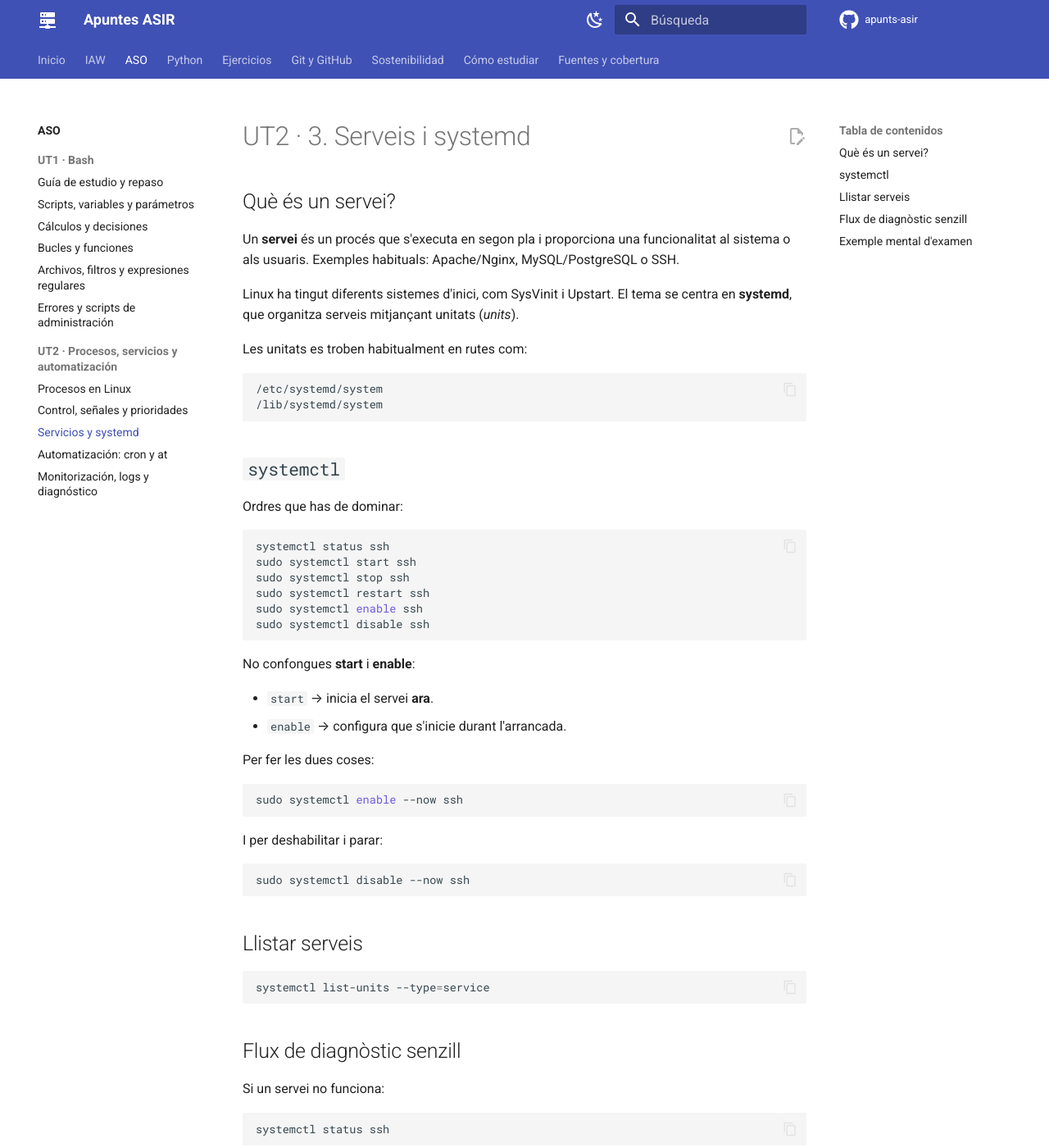
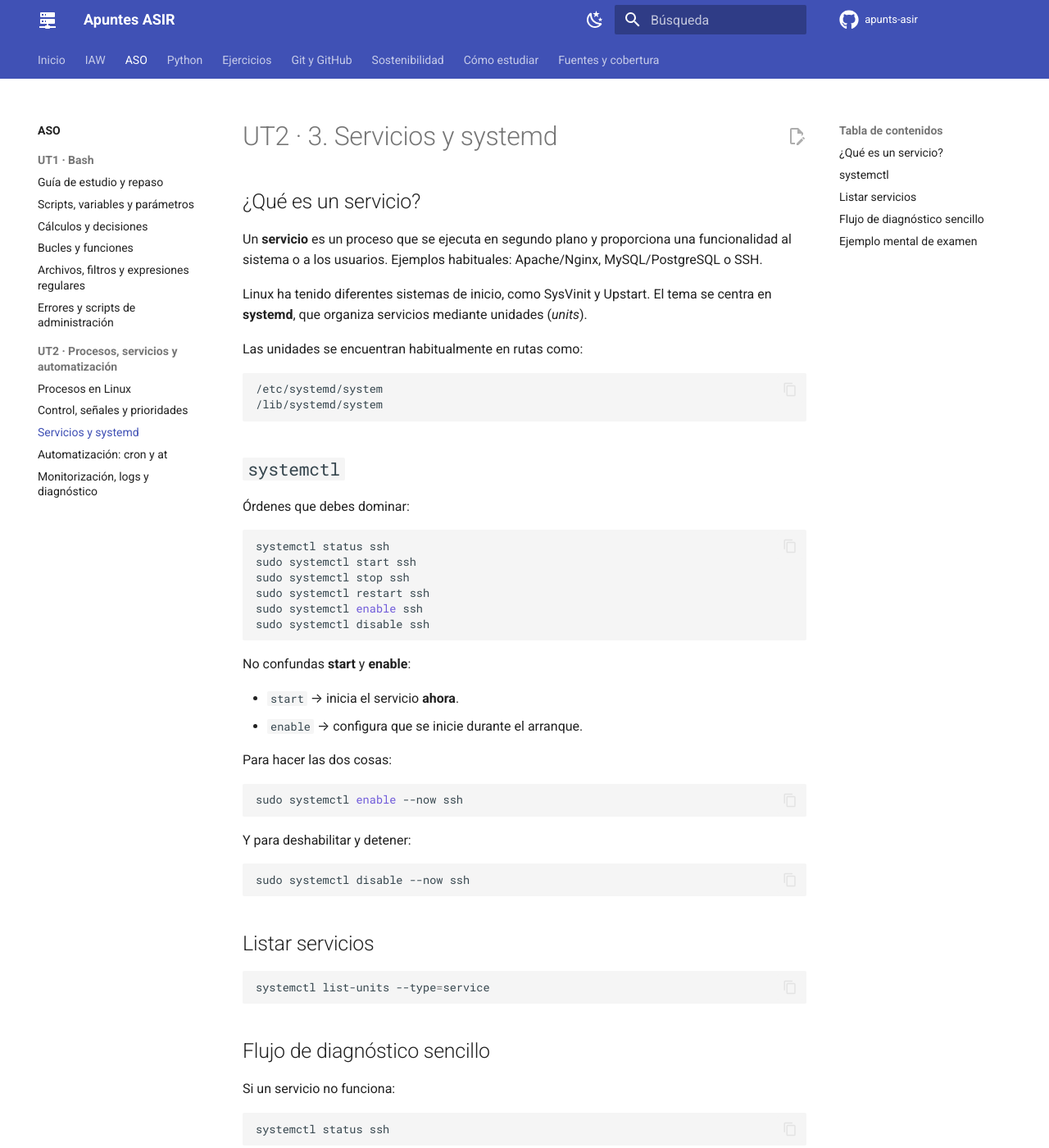
Before and after one commit to jossanmar9/apunts-asir, an MkDocs documentation site: the page built from docs/aso/09-systemd.md, in a window 1280 px wide and 1400 px high. Shown: the whole window at 82% size. Built offline with MkDocs 1.6.1 and Material for MkDocs 9.7.7, drawn with Linux system fonts in a browser that asks for light colours; comment, search, counter and statistics services are not loaded; some of the changed text lies outside the part shown.

Commit message:
Traducir servicios y systemd de ASO al castellano

````diff
--- a/docs/aso/09-systemd.md
+++ b/docs/aso/09-systemd.md
@@ -1,12 +1,12 @@
-# UT2 · 3. Serveis i systemd
+# UT2 · 3. Servicios y systemd
 
-## Què és un servei?
+## ¿Qué es un servicio?
 
-Un **servei** és un procés que s'executa en segon pla i proporciona una funcionalitat al sistema o als usuaris. Exemples habituals: Apache/Nginx, MySQL/PostgreSQL o SSH.
+Un **servicio** es un proceso que se ejecuta en segundo plano y proporciona una funcionalidad al sistema o a los usuarios. Ejemplos habituales: Apache/Nginx, MySQL/PostgreSQL o SSH.
 
-Linux ha tingut diferents sistemes d'inici, com SysVinit i Upstart. El tema se centra en **systemd**, que organitza serveis mitjançant unitats (*units*).
+Linux ha tenido diferentes sistemas de inicio, como SysVinit y Upstart. El tema se centra en **systemd**, que organiza servicios mediante unidades (*units*).
 
-Les unitats es troben habitualment en rutes com:
+Las unidades se encuentran habitualmente en rutas como:
 
 ```text
 /etc/systemd/system
@@ -15,7 +15,7 @@ Les unitats es troben habitualment en rutes com:
 
 ## `systemctl`
 
-Ordres que has de dominar:
+Órdenes que debes dominar:
 
 ```bash
 systemctl status ssh
@@ -26,68 +26,68 @@ sudo systemctl enable ssh
 sudo systemctl disable ssh
 ```
 
-No confongues **start** i **enable**:
+No confundas **start** y **enable**:
 
-- `start` → inicia el servei **ara**.
-- `enable` → configura que s'inicie durant l'arrancada.
+- `start` → inicia el servicio **ahora**.
+- `enable` → configura que se inicie durante el arranque.
 
-Per fer les dues coses:
+Para hacer las dos cosas:
 
 ```bash
 sudo systemctl enable --now ssh
 ```
 
-I per deshabilitar i parar:
+Y para deshabilitar y detener:
 
 ```bash
 sudo systemctl disable --now ssh
 ```
 
-## Llistar serveis
+## Listar servicios
 
 ```bash
 systemctl list-units --type=service
 ```
 
-## Flux de diagnòstic senzill
+## Flujo de diagnóstico sencillo
 
-Si un servei no funciona:
+Si un servicio no funciona:
 
 ```bash
 systemctl status ssh
 ```
 
-Mira si està actiu, si ha fallat i els missatges que apareixen. Després pots consultar el journal:
+Mira si está activo, si ha fallado y los mensajes que aparecen. Después puedes consultar el journal:
 
 ```bash
 journalctl -u ssh
 ```
 
-Per veure missatges recents:
+Para ver mensajes recientes:
 
 ```bash
 journalctl -u ssh -n 50
 ```
 
-## Exemple mental d'examen
+## Ejemplo mental de examen
 
-**Pregunta:** «Vull que SSH s'inicie ara i també automàticament després de reiniciar.»
+**Pregunta:** «Quiero que SSH se inicie ahora y también automáticamente después de reiniciar.»
 
 ```bash
 sudo systemctl enable --now ssh
 ```
 
-**Pregunta:** «Vull reiniciar el servei perquè he canviat la configuració.»
+**Pregunta:** «Quiero reiniciar el servicio porque he cambiado la configuración.»
 
 ```bash
 sudo systemctl restart ssh
 ```
 
-**Pregunta:** «Només vull saber què li passa.»
+**Pregunta:** «Solo quiero saber qué le pasa.»
 
 ```bash
 systemctl status ssh
 ```
 
 !!! tip
-    Abans de memoritzar ordres, diferencia tres idees: **estat actual**, **acció ara** i **comportament en l'arrancada**.
+    Antes de memorizar órdenes, diferencia tres ideas: **estado actual**, **acción ahora** y **comportamiento en el arranque**.
````
